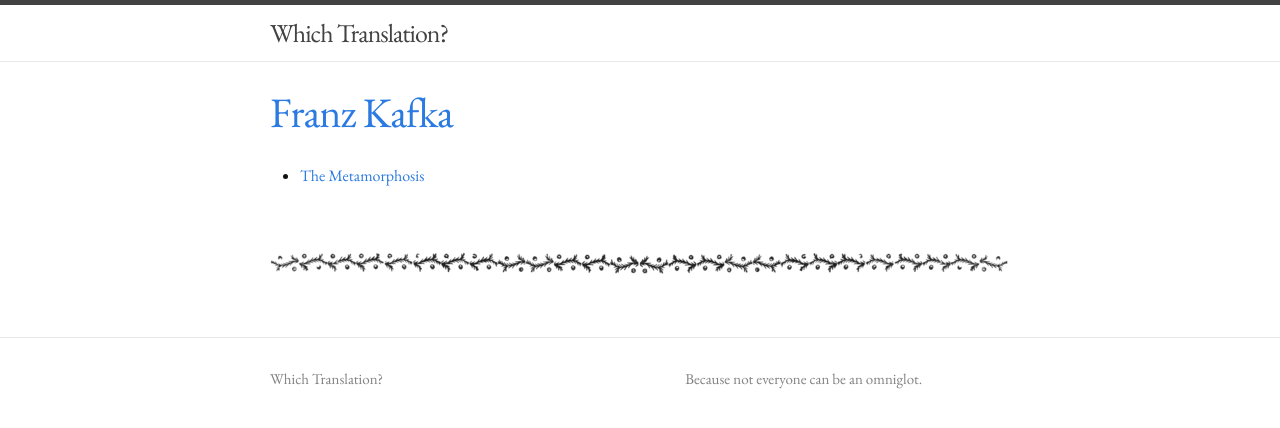
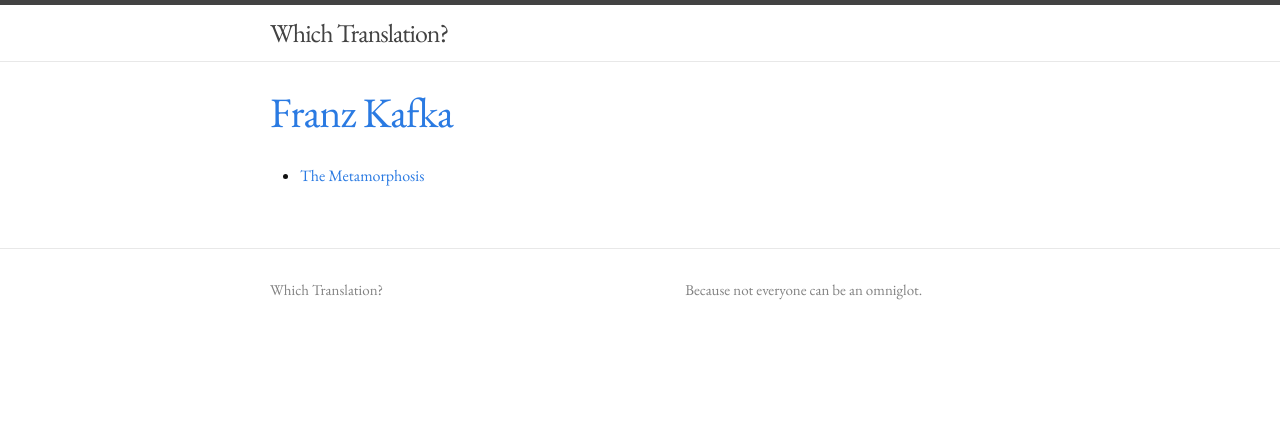
Before and after one commit to whichtranslation/whichtranslation, a Jekyll site: the page built from _authors/kafka/index.md, in a window 1280 px wide. Shown: the top 428 px of the page. Built offline with Jekyll 4.4.1, drawn with Linux system fonts in a browser that asks for light colours; a script that is not in the unit is left out.

Commit message:
Remove fancy divider

```diff
--- a/_layouts/page.html
+++ b/_layouts/page.html
@@ -69,10 +69,6 @@
     {% endif %}
   </div>
 
-  <div class="fancy-divider">
-    <img src="{{ site.url}}/assets/images/divider.png"/>
-  </div>
-
   <div class="amazon-related">
     <script type="text/javascript">
     amzn_assoc_placement = "adunit0";
```
